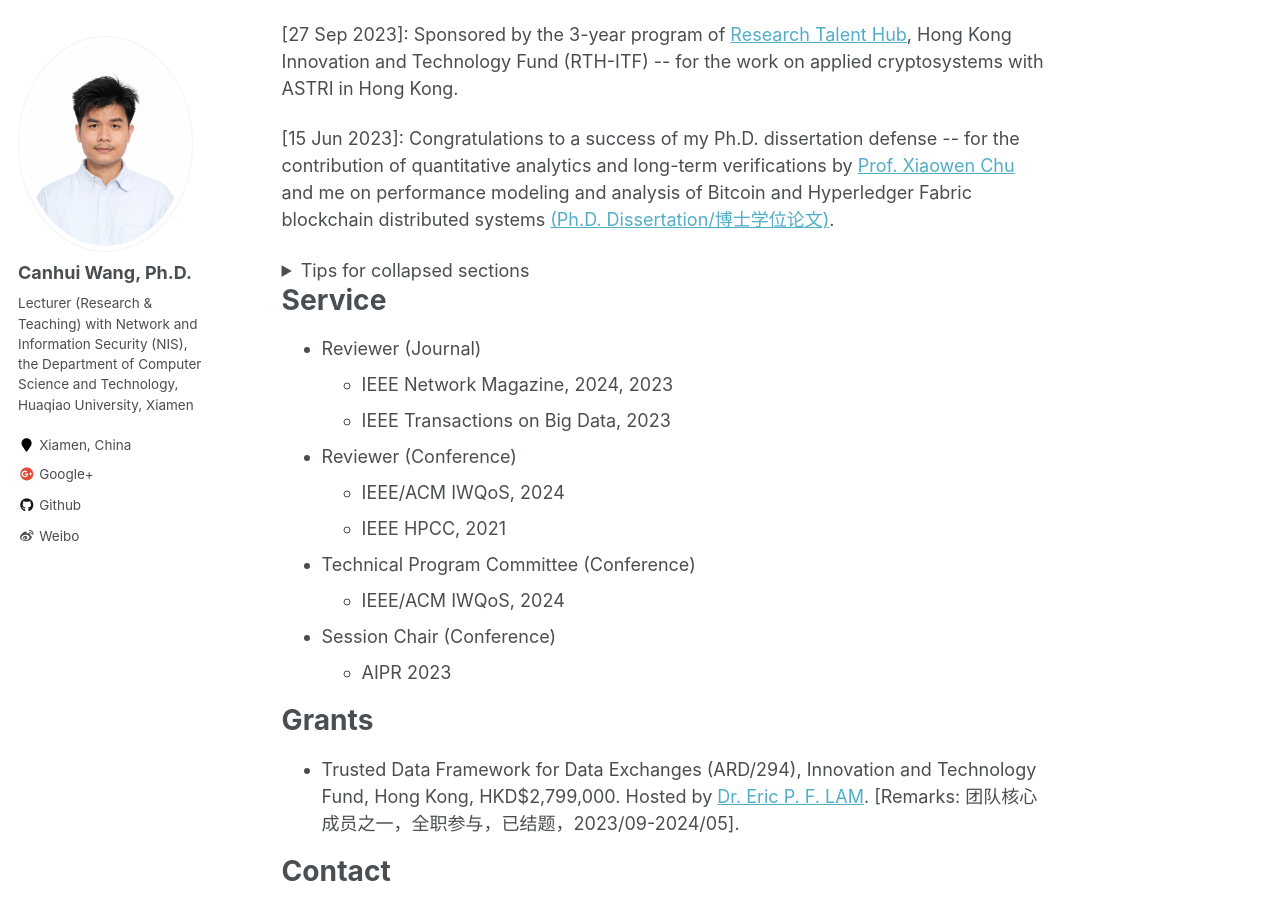
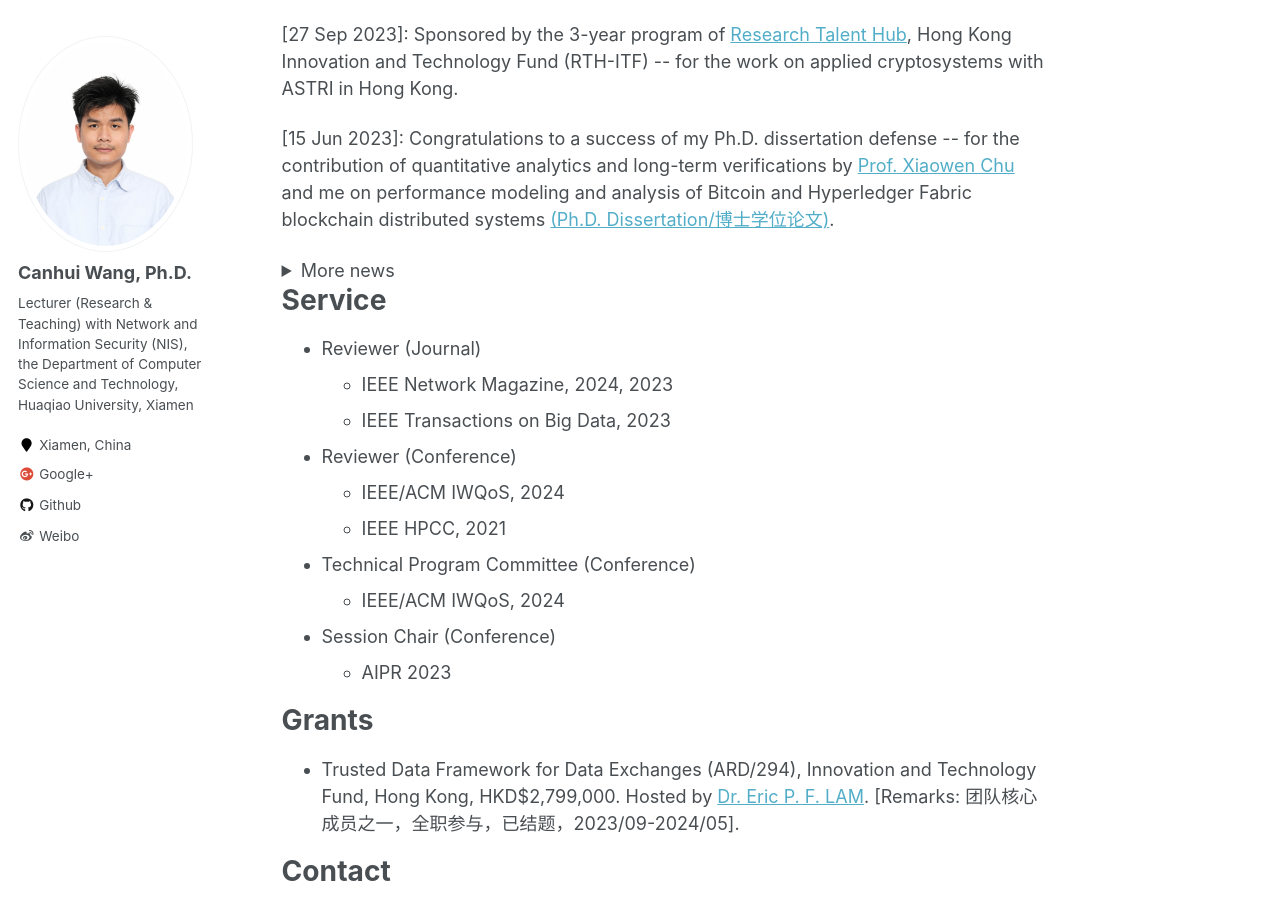
Before and after one commit to Canhui/canhui.github.io, a Jekyll site: the page built from _pages/about.md, in a window 1280 px wide and 900 px high, scrolled down 946 px. Built offline with Jekyll 4.4.1, drawn with Linux system fonts in a browser that asks for light colours; formulas are drawn with MathJax 3; part of the change alters nothing that is shown.

Commit message:
Update about.md

```diff
--- a/_pages/about.md
+++ b/_pages/about.md
@@ -29,7 +29,9 @@ Recent news
 
 <details>
 
-<summary>Tips for collapsed sections</summary>
+<summary>More news</summary>
+
+\[15 Jun 2023\]: Congratulations to a success of my Ph.D. dissertation defense -\- for the contribution of quantitative analytics and long-term verifications by [Prof. Xiaowen Chu](https://scholar.google.com/citations?user=v4rX24EAAAAJ) and me on performance modeling and analysis of Bitcoin and Hyperledger Fabric blockchain distributed systems [(Ph.D. Dissertation/博士学位论文)](https://scholars.hkbu.edu.hk/ws/portalfiles/portal/80879547/G23THFL-042570T.pdf).
 
 ### You can add a header
 
```
